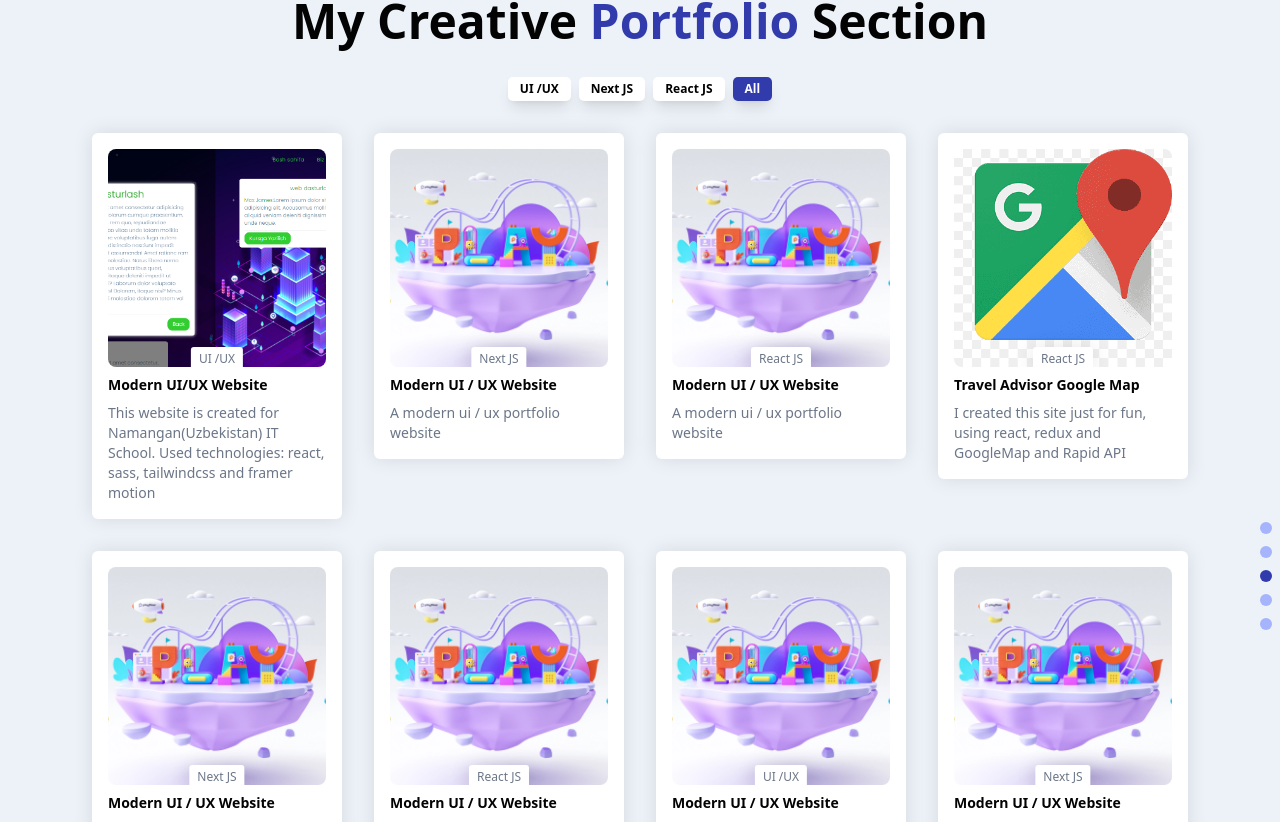
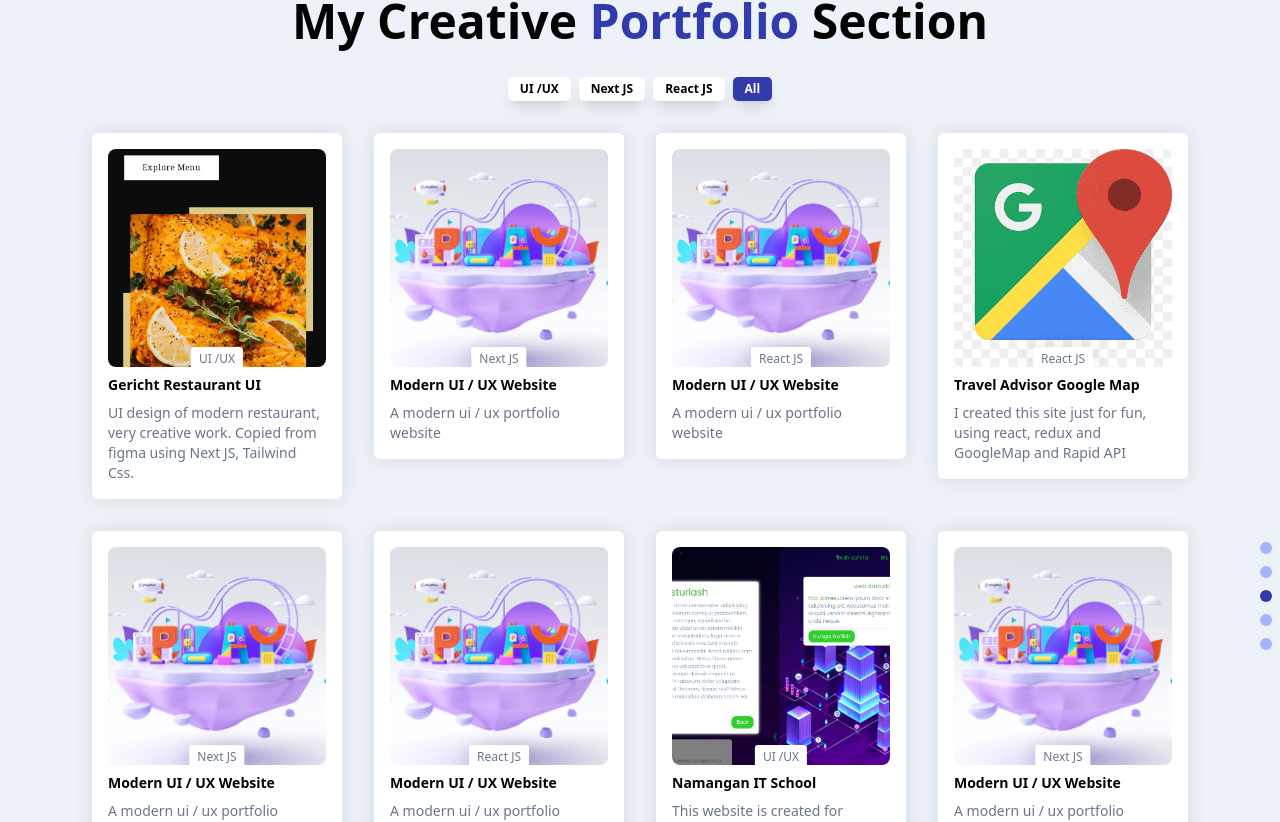
Before and after one commit to UlugbekAtakhanov/my-portfolio, a Next.js app: page / in a window 1280 px wide. Shown: the part 1579-2401 px from the top of the page. Built offline with nearby package versions, Linux system fonts and the light colour scheme.

Commit message:
gericht restaurant

```diff
--- a/components/Work/Work.js
+++ b/components/Work/Work.js
@@ -5,13 +5,13 @@ import { AppWrapper } from "../AppWrapper";
 import Cards from "./Cards";
 
 const works = [
-	{id: 1, tag: "UI /UX", title: "Modern UI/UX Website", desc: "This website is created for Namangan(Uzbekistan) IT School. Used technologies: react, sass, tailwindcss and framer motion", projectLink: "https://nits21.netlify.app/", codeLink: "https://github.com/UlugbekAtakhanov/nits21", img: "/nits21.png"},
+	{id: 1, tag: "UI /UX", title: "Gericht Restaurant UI", desc: "UI design of modern restaurant, very creative work. Copied from figma  using Next JS, Tailwind Css.", projectLink: "https://gericht-restaurant-cwd0vm8co-ulugbekatakhanov.vercel.app/", codeLink: "https://github.com/UlugbekAtakhanov/Gericht-Restaurant", img: "/gericht.jpg"},
 	{id: 2, tag: "Next JS", title: "Modern UI / UX Website", desc: "A modern ui / ux portfolio website", projectLink: "eeee.netlify.app", codeLink: "github", img: "/about01.png"},
 	{id: 3, tag: "React JS", title: "Modern UI / UX Website", desc: "A modern ui / ux portfolio website", projectLink: "eeee.netlify.app", codeLink: "github", img: "/about01.png"},
 	{id: 4, tag: "React JS", title: "Travel Advisor Google Map", desc: "I created this site just for fun, using react, redux and GoogleMap and Rapid API", projectLink: "https://tr-advisor.netlify.app/", codeLink: "https://github.com/UlugbekAtakhanov/travel-advisor", img: "/googlemap1.png"},
 	{id: 5, tag: "Next JS", title: "Modern UI / UX Website", desc: "A modern ui / ux portfolio website", projectLink: "eeee.netlify.app", codeLink: "github", img: "/about01.png"},
 	{id: 6, tag: "React JS", title: "Modern UI / UX Website", desc: "A modern ui / ux portfolio website", projectLink: "eeee.netlify.app", codeLink: "github", img: "/about01.png"},
-	{id: 7, tag: "UI /UX", title: "Modern UI / UX Website", desc: "A modern ui / ux portfolio website", projectLink: "eeee.netlify.app", codeLink: "github", img: "/about01.png"},
+	{id: 7, tag: "UI /UX", title: "Namangan IT School", desc: "This website is created for Namangan(Uzbekistan) IT School. Used technologies: react, sass, tailwindcss and framer motion", projectLink: "https://nits21.netlify.app/", codeLink: "https://github.com/UlugbekAtakhanov/nits21", img: "/nits21.png"},
 	{id: 8, tag: "Next JS", title: "Modern UI / UX Website", desc: "A modern ui / ux portfolio website", projectLink: "eeee.netlify.app", codeLink: "github", img: "/about01.png"},
 	{id: 9, tag: "React JS", title: "Modern UI / UX Website", desc: "A modern ui / ux portfolio website", projectLink: "eeee.netlify.app", codeLink: "github", img: "/about01.png"},
 ]
```
Also changed, not shown: public/gericht.jpg (added).
